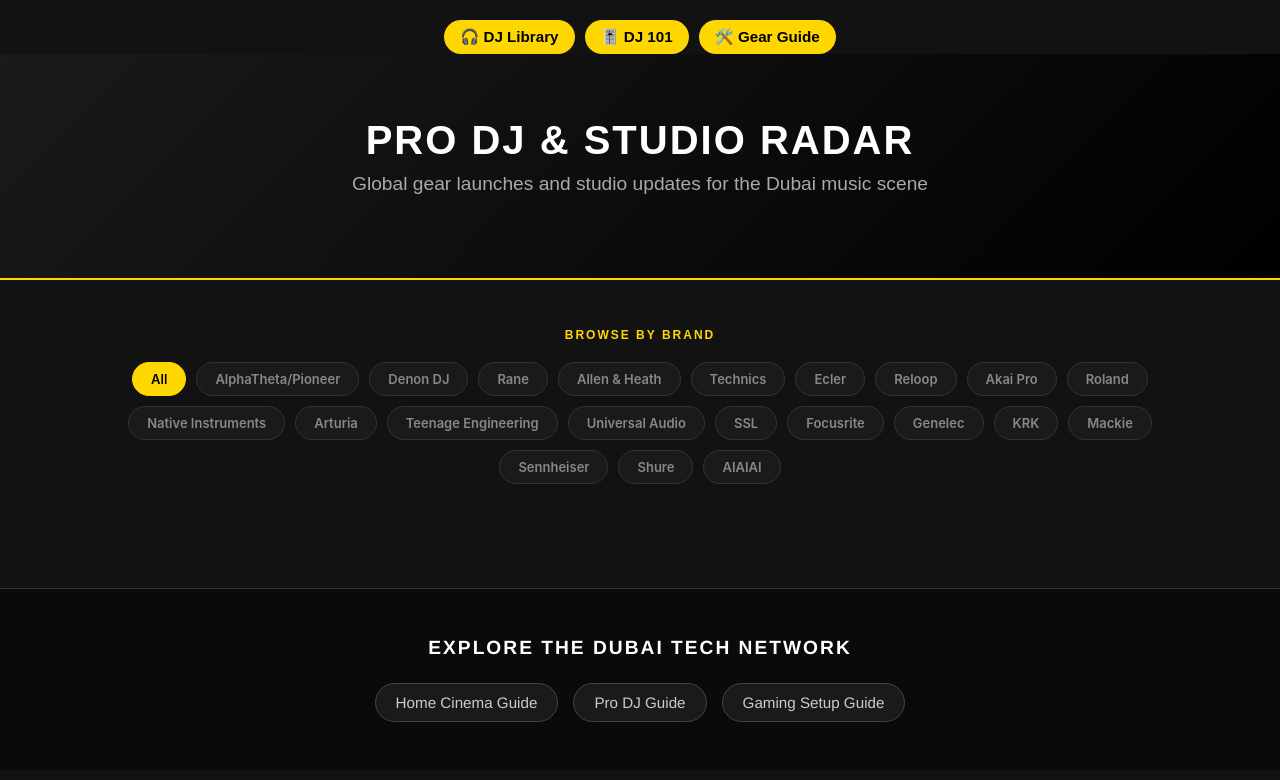
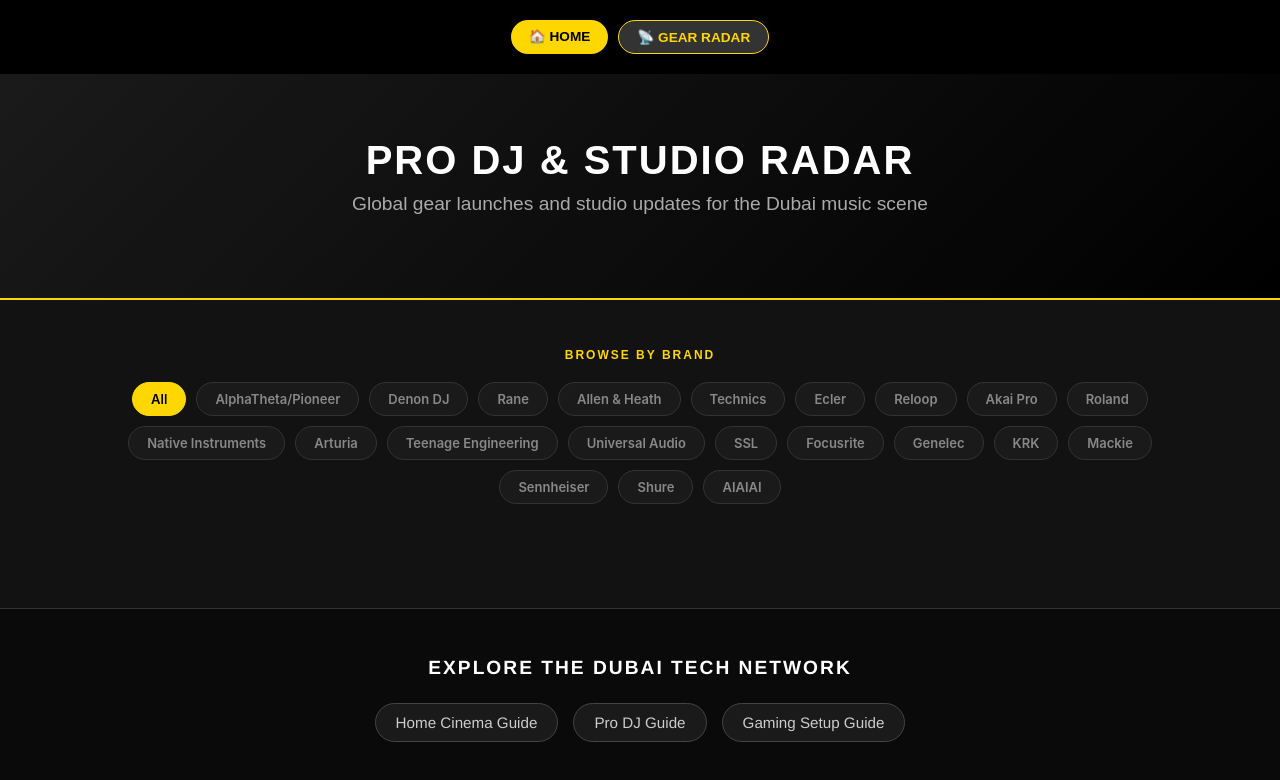
Before and after one commit to kalpdev2010-hub/dubai-dj-guide, a plain HTML site: page news.html in a window 1280 px wide. Drawn offline with Linux system fonts and the light colour scheme; no server answers.

Commit message:
Update news.html

```diff
--- a/news.html
+++ b/news.html
@@ -152,11 +152,10 @@
     </style>
 </head>
 <body>
-    <div style="display: flex; justify-content: center; gap: 10px; padding: 20px 10px 0 10px; flex-wrap: wrap;">
-        <a href="index.html" style="background: #ffd700; color: #000; padding: 8px 16px; border-radius: 20px; text-decoration: none; font-weight: bold; font-size: 0.95em;">🎧 DJ Library</a>
-        <a href="guide.html" style="background: #ffd700; color: #000; padding: 8px 16px; border-radius: 20px; text-decoration: none; font-weight: bold; font-size: 0.95em;">🎚️ DJ 101</a>
-        <a href="hardware.html" style="background: #ffd700; color: #000; padding: 8px 16px; border-radius: 20px; text-decoration: none; font-weight: bold; font-size: 0.95em;">🛠️ Gear Guide</a>
-    </div>
+    <div style="display: flex; justify-content: center; gap: 10px; padding: 20px 10px; flex-wrap: wrap; background: #000;">
+    <a href="index.html" style="background: #ffd700; color: #000; padding: 8px 18px; border-radius: 25px; text-decoration: none; font-weight: bold; font-size: 0.85em; text-transform: uppercase;">🏠 Home</a>
+    <div style="background: #333; color: #ffd700; padding: 8px 18px; border-radius: 25px; font-weight: bold; font-size: 0.85em; text-transform: uppercase; border: 1px solid #ffd700;">📡 Gear Radar</div>
+</div>
 
     <header>
         <h1>Pro DJ & Studio Radar</h1>
```
